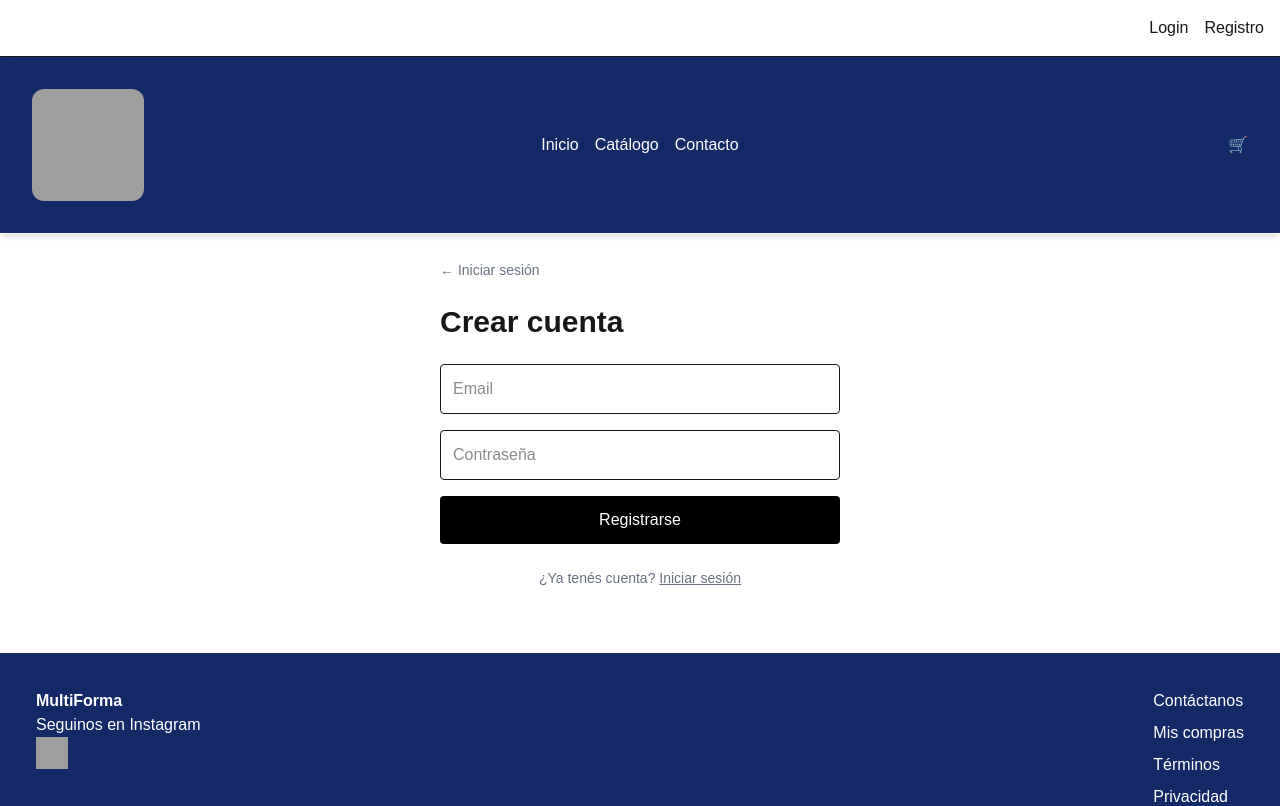
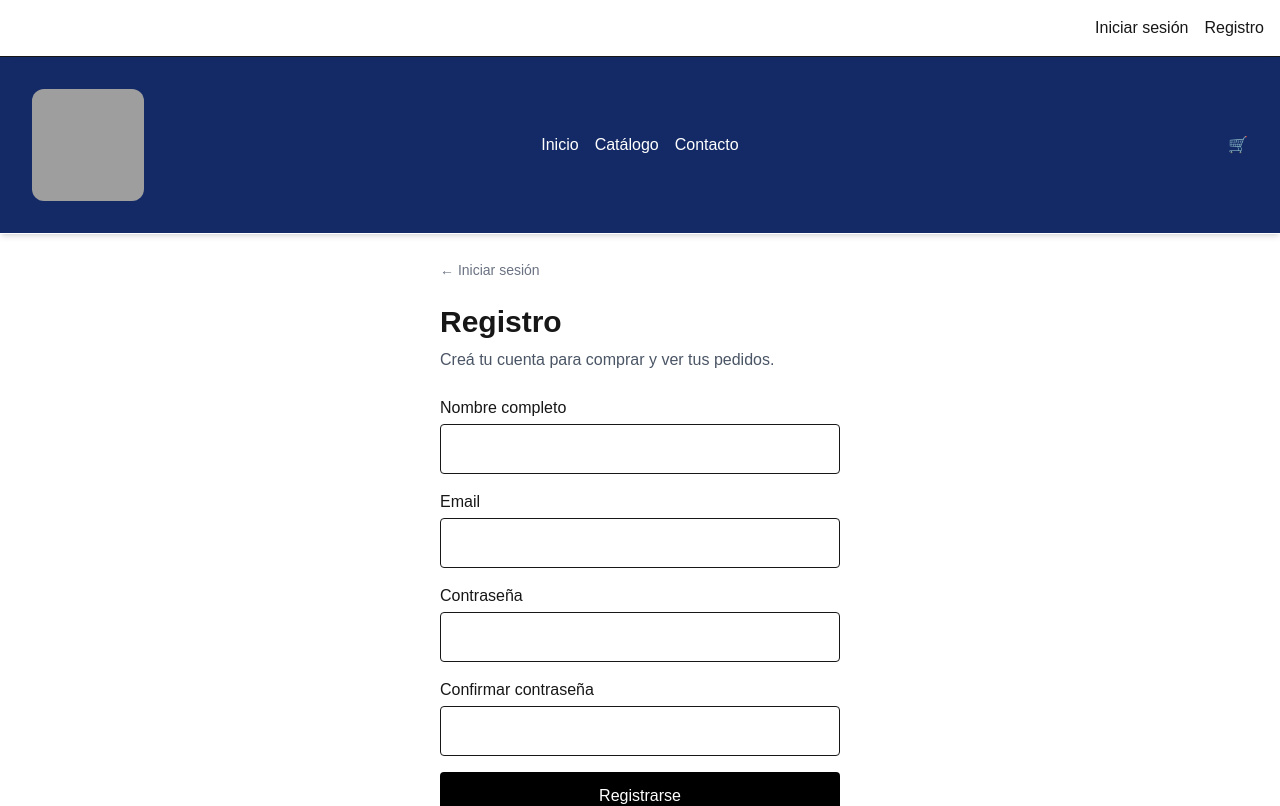
Before and after one commit to natyru19/MultiForma, a Next.js app: page /register in a window 1280 px wide. Shown: the top 806 px of the page. Built offline with nearby package versions, Linux system fonts and the light colour scheme; no server answers; grey boxes are pictures that could not be loaded.

Commit message:
feat: implementa registro completo de usuarios

```diff
--- /dev/null
+++ b/app/api/profile/route.ts
@@ -0,0 +1,84 @@
+import { NextResponse } from "next/server";
+import { createClient } from "@/lib/supabase/server";
+import { supabaseAdmin } from "@/lib/supabase/admin";
+
+export async function POST(req: Request) {
+    try {
+        const body = await req.json();
+        const fullName = String(body.full_name ?? "").trim();
+        const email = String(body.email ?? "").trim().toLowerCase();
+        const userIdFromBody = body.user_id ? String(body.user_id) : null;
+
+        if (!fullName || !email) {
+            return NextResponse.json(
+                { error: "Nombre y email son obligatorios" },
+                { status: 400 }
+            );
+        }
+
+        const supabase = await createClient();
+        const {
+            data: { user },
+        } = await supabase.auth.getUser();
+
+        let userId = user?.id ?? null;
+
+        if (!userId && userIdFromBody) {
+            const { data: authData, error: authError } =
+                await supabaseAdmin.auth.admin.getUserById(userIdFromBody);
+
+            if (
+                authError ||
+                !authData.user ||
+                authData.user.email?.toLowerCase() !== email
+            ) {
+                return NextResponse.json(
+                    { error: "No se pudo verificar el usuario" },
+                    { status: 403 }
+                );
+            }
+
+            userId = authData.user.id;
+        }
+
+        if (!userId) {
+            return NextResponse.json(
+                { error: "Sesión no válida" },
+                { status: 401 }
+            );
+        }
+
+        if (user && user.id !== userId) {
+            return NextResponse.json(
+                { error: "No autorizado" },
+                { status: 403 }
+            );
+        }
+
+        const { error } = await supabaseAdmin.from("profiles").upsert(
+            {
+                id: userId,
+                email,
+                full_name: fullName,
+                role: "customer",
+            },
+            { onConflict: "id" }
+        );
+
+        if (error) {
+            console.error("ERROR CREAR PROFILE:", error);
+            return NextResponse.json(
+                { error: "No se pudo guardar el perfil" },
+                { status: 500 }
+            );
+        }
+
+        return NextResponse.json({ message: "Perfil creado" });
+    } catch (error) {
+        console.error("ERROR PROFILE API:", error);
+        return NextResponse.json(
+            { error: "Error al crear el perfil" },
+            { status: 500 }
+        );
+    }
+}
--- a/app/checkout/page.tsx
+++ b/app/checkout/page.tsx
@@ -149,7 +149,7 @@ export default function CheckoutPage() {
                         href="/register?redirect=/checkout"
                         className="border px-6 py-3 rounded-lg"
                     >
-                        Crear cuenta
+                        Registrarse
                     </Link>
 
                 </div>
--- a/app/login/LoginForm.tsx
+++ b/app/login/LoginForm.tsx
@@ -102,7 +102,7 @@ export default function LoginForm() {
                     href={`/register${redirectTo !== "/" ? `?redirect=${encodeURIComponent(redirectTo)}` : ""}`}
                     className="underline"
                 >
-                    Crear cuenta
+                    Registrarse
                 </Link>
             </p>
         </main>
--- a/app/register/RegisterForm.tsx
+++ b/app/register/RegisterForm.tsx
@@ -14,40 +14,96 @@ export default function RegisterForm() {
 
     const redirectTo = searchParams.get("redirect") || "/login";
 
+    const [fullName, setFullName] = useState("");
     const [email, setEmail] = useState("");
     const [password, setPassword] = useState("");
+    const [confirmPassword, setConfirmPassword] = useState("");
 
     const [loading, setLoading] = useState(false);
+    const [error, setError] = useState("");
 
-    async function handleRegister(e: any) {
+    const loginHref = redirectTo.startsWith("/login")
+        ? redirectTo
+        : `/login?redirect=${encodeURIComponent(redirectTo)}`;
+
+    async function handleRegister(e: React.FormEvent<HTMLFormElement>) {
         e.preventDefault();
+        setError("");
+
+        const trimmedName = fullName.trim();
+        const trimmedEmail = email.trim();
+
+        if (!trimmedName) {
+            setError("Ingresá tu nombre completo");
+            return;
+        }
+
+        if (!trimmedEmail) {
+            setError("Ingresá tu email");
+            return;
+        }
+
+        if (password.length < 6) {
+            setError("La contraseña debe tener al menos 6 caracteres");
+            return;
+        }
+
+        if (password !== confirmPassword) {
+            setError("Las contraseñas no coinciden");
+            return;
+        }
 
         setLoading(true);
 
-        const { data, error } = await supabase.auth.signUp({
-        email,
+        const { data, error: signUpError } = await supabase.auth.signUp({
+            email: trimmedEmail,
             password,
+            options: {
+                data: {
+                    full_name: trimmedName,
+                },
+            },
         });
 
+        if (signUpError) {
             setLoading(false);
-
-        if (error) {
-        alert(error.message);
+            setError(signUpError.message);
             return;
         }
 
-        alert("Usuario registrado correctamente");
+        if (!data.user) {
+            setLoading(false);
+            setError("No se pudo crear la cuenta");
+            return;
+        }
+
+        const profileResponse = await fetch("/api/profile", {
+            method: "POST",
+            headers: {
+                "Content-Type": "application/json",
+            },
+            body: JSON.stringify({
+                user_id: data.user.id,
+                email: trimmedEmail,
+                full_name: trimmedName,
+            }),
+        });
+
+        if (!profileResponse.ok) {
+            const profileData = await profileResponse.json();
+            setLoading(false);
+            setError(profileData.error || "No se pudo guardar tu perfil");
+            return;
+        }
 
         const cartId = localStorage.getItem("cart_id");
 
-        if (cartId && data.user) {
-
+        if (cartId) {
             await fetch("/api/cart/associate", {
                 method: "POST",
                 headers: {
                     "Content-Type": "application/json",
                 },
-
                 body: JSON.stringify({
                     cartId,
                     userId: data.user.id,
@@ -55,68 +111,105 @@ export default function RegisterForm() {
             });
         }
 
-        router.push(
-            redirectTo.startsWith("/login")
-                ? redirectTo
-                : `/login?redirect=${encodeURIComponent(redirectTo)}`
-        );
+        setLoading(false);
+
+        router.push(loginHref);
+        router.refresh();
     }
 
     return (
         <main className="max-w-md mx-auto p-6">
-            <BackLink
-                href={
-                    redirectTo.startsWith("/login")
-                        ? redirectTo
-                        : `/login?redirect=${encodeURIComponent(redirectTo)}`
-                }
-                label="Iniciar sesión"
-                className="mb-6"
+            <BackLink href={loginHref} label="Iniciar sesión" className="mb-6" />
+
+            <h1 className="text-3xl font-bold mb-2">Registro</h1>
+            <p className="text-gray-600 mb-6">
+                Creá tu cuenta para comprar y ver tus pedidos.
+            </p>
+
+            <form onSubmit={handleRegister} className="flex flex-col gap-4">
+                <div>
+                    <label htmlFor="full_name" className="block mb-1 font-medium">
+                        Nombre completo
+                    </label>
+                    <input
+                        id="full_name"
+                        type="text"
+                        autoComplete="name"
+                        className="w-full border p-3 rounded"
+                        value={fullName}
+                        onChange={(e) => setFullName(e.target.value)}
+                        required
                     />
+                </div>
 
-            <h1 className="text-3xl font-bold mb-6">
-                Crear cuenta
-            </h1>
-
-            <form
-                onSubmit={handleRegister}
-                className="flex flex-col gap-4"
-            >
+                <div>
+                    <label htmlFor="email" className="block mb-1 font-medium">
+                        Email
+                    </label>
                     <input
+                        id="email"
                         type="email"
-                placeholder="Email"
-                className="border p-3 rounded"
+                        autoComplete="email"
+                        className="w-full border p-3 rounded"
                         value={email}
                         onChange={(e) => setEmail(e.target.value)}
+                        required
                     />
+                </div>
 
+                <div>
+                    <label htmlFor="password" className="block mb-1 font-medium">
+                        Contraseña
+                    </label>
                     <input
+                        id="password"
                         type="password"
-                placeholder="Contraseña"
-                className="border p-3 rounded"
+                        autoComplete="new-password"
+                        className="w-full border p-3 rounded"
                         value={password}
                         onChange={(e) => setPassword(e.target.value)}
+                        minLength={6}
+                        required
                     />
+                </div>
+
+                <div>
+                    <label
+                        htmlFor="confirm_password"
+                        className="block mb-1 font-medium"
+                    >
+                        Confirmar contraseña
+                    </label>
+                    <input
+                        id="confirm_password"
+                        type="password"
+                        autoComplete="new-password"
+                        className="w-full border p-3 rounded"
+                        value={confirmPassword}
+                        onChange={(e) => setConfirmPassword(e.target.value)}
+                        minLength={6}
+                        required
+                    />
+                </div>
+
+                {error && (
+                    <p className="text-red-600 text-sm" role="alert">
+                        {error}
+                    </p>
+                )}
 
                 <button
                     type="submit"
                     disabled={loading}
-                className="bg-black text-white p-3 rounded"
+                    className="bg-black text-white p-3 rounded disabled:opacity-60"
                 >
-                {loading ? "Creando cuenta..." : "Registrarse"}
+                    {loading ? "Registrando..." : "Registrarse"}
                 </button>
             </form>
 
             <p className="mt-6 text-sm text-gray-500 text-center">
                 ¿Ya tenés cuenta?{" "}
-                <Link
-                    href={
-                        redirectTo.startsWith("/login")
-                            ? redirectTo
-                            : `/login?redirect=${encodeURIComponent(redirectTo)}`
-                    }
-                    className="underline"
-                >
+                <Link href={loginHref} className="underline">
                     Iniciar sesión
                 </Link>
             </p>
--- a/components/Navbar.tsx
+++ b/components/Navbar.tsx
@@ -32,7 +32,7 @@ export default async function Navbar() {
                 ) : (
                     <>
                         <Link href="/login">
-                            Login
+                            Iniciar sesión
                         </Link>
 
                         <Link href="/register">
```
Lines whose indentation alone changed are shown as unchanged.
